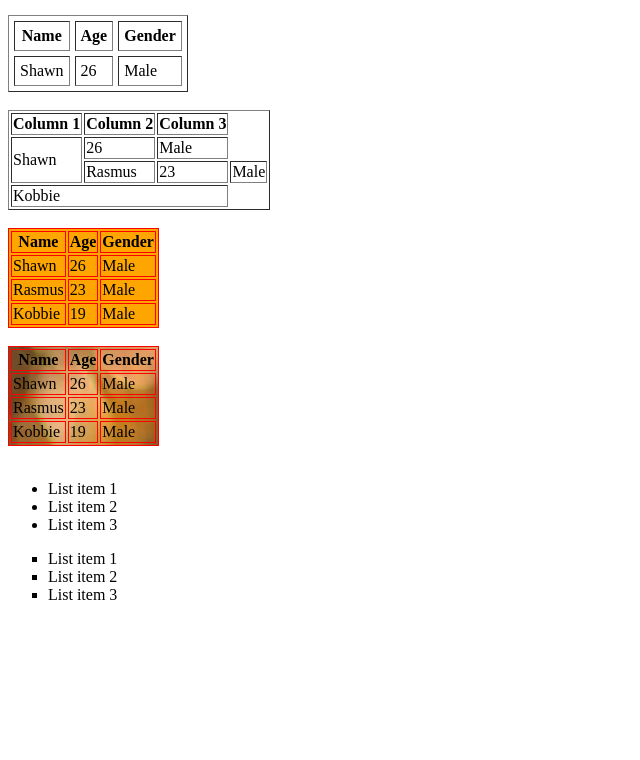
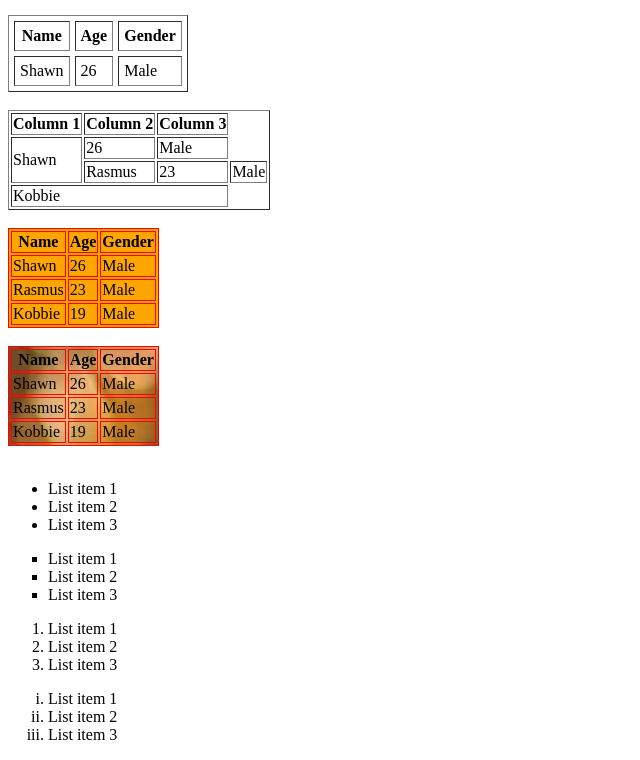
Before and after one commit to shawere/repository, a plain HTML site: page index.html in a window 1280 px wide. Shown: the part 1470-2230 px from the top of the page, without its empty margins (0-640 px from the left). Before the commit the page ends 2090 px from the top, so only its background shows below. Drawn offline with Linux system fonts and the light colour scheme.

Commit message:
Commit 11

```diff
--- a/index.html
+++ b/index.html
@@ -235,6 +235,20 @@ the distance between cell borders and the content within a cell
 
             </ul>
 
+            <!--Ordered Lists-->
+            <ol>
+                <li>List item 1</li>
+                <li>List item 2</li>
+                <li>List item 3</li>
+            </ol>
+            <!--Type Attribute-->
+            <ol type="i">
+                <li>List item 1</li>
+                <li>List item 2</li>
+                <li>List item 3</li>
+
+            </ol>
+
 
 
 
```
